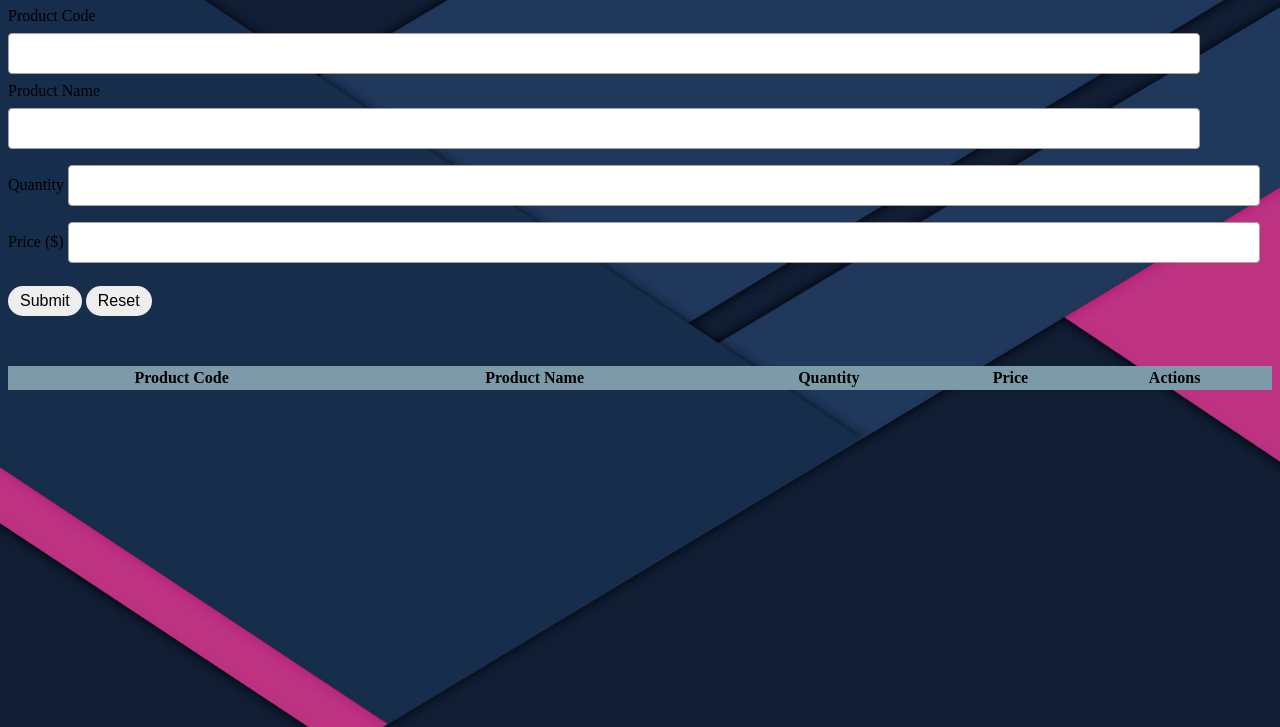
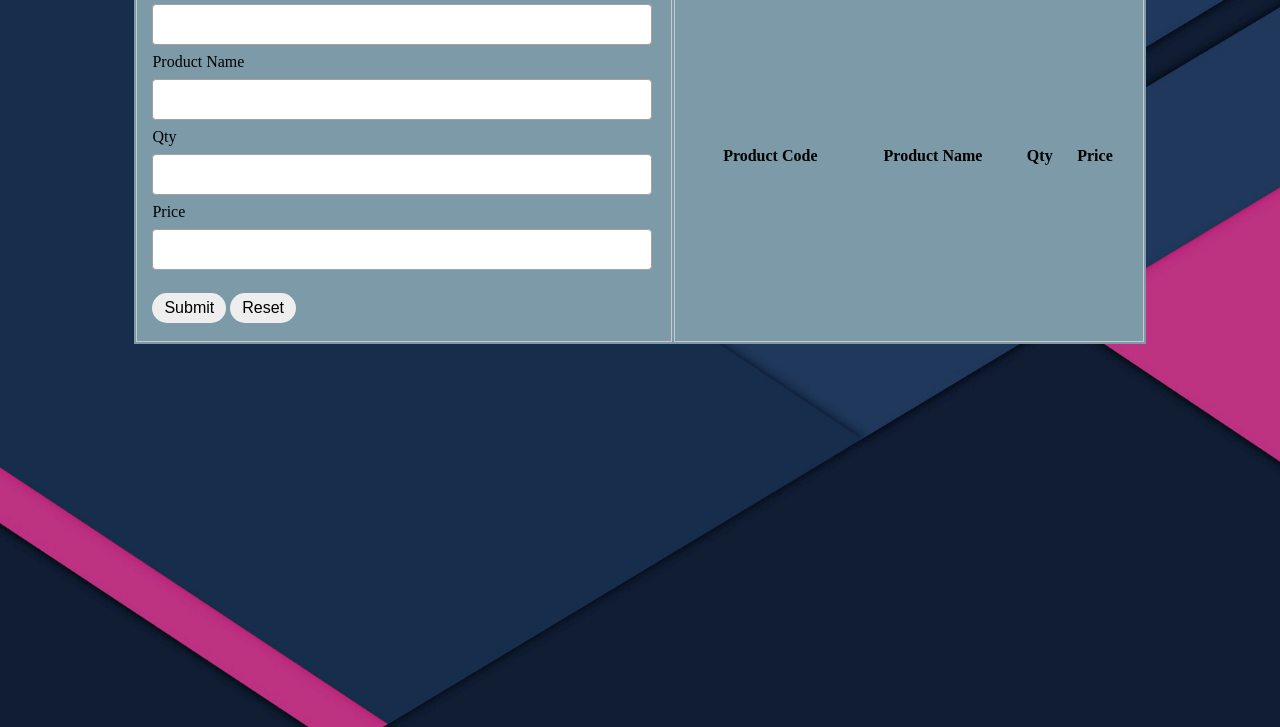
Before and after one commit to BURGERDONALS/projekt-CRUD-EnesTalha-Kayhan, a plain HTML site: page front/index.html in a window 1280 px wide. Shown: the part 73-800 px from the top of the page. Drawn offline with Linux system fonts and the light colour scheme; no server answers.

Commit message:
Update index.html

```diff
--- a/front/index.html
+++ b/front/index.html
@@ -3,57 +3,56 @@
 <head>
     <meta charset="UTF-8">
     <meta name="viewport" content="width=device-width, initial-scale=1.0">
-    <title>Stock Tracker - CRUD Operation</title>
+    <title>Stock Tracker</title>
     <link type="text/css" rel="stylesheet" href="style.css">
 </head>
+
 <body>
-    <div class="container">
-        <h1>Stock Tracker</h1>
-
-        <div class="form-container">
-            <form id="productForm" autocomplete="off">
-                <div class="form-group">
+    <table>
+        <tr>
+            <td>
+                <form autocomplete="off" onsubmit="onFormSubmit()">
+                    <div>
                         <label for="productCode">Product Code</label>
-                    <input type="text" name="productCode" id="productCode" required>
+                        <input type="text" name="productCode" id="productCode">
                     </div>
-                <div class="form-group">
+                    <div>
                         <label for="product">Product Name</label>
-                    <input type="text" name="product" id="product" required>
+                        <input type="text" name="product" id="product">
                     </div>
-                <div class="form-group">
-                    <label for="qty">Quantity</label>
-                    <input type="number" name="qty" id="qty" required min="1">
+                    <div>
+                        <label for="qty">Qty</label>
+                        <input type="number" name="qty" id="qty">
                     </div>
-                <div class="form-group">
-                    <label for="perPrice">Price ($)</label>
-                    <input type="number" name="perPrice" id="perPrice" required min="0.01" step="0.01">
+                    <div>
+                        <label for="perPrice">Price</label>
+                        <input type="number" name="perPrice" id="perPrice">
                     </div>
 
-                <div class="form-actions">
-                    <button type="submit" id="submitBtn">Submit</button>
-                    <button type="button" id="resetBtn">Reset</button>
+                    <div class="form_action--button">
+                        <input type="submit" value="Submit">
+                        <input type="reset" value="Reset">
                     </div>
                 </form>
-        </div>
 
-        <div class="table-container">
+                <td>
                     <table class="list" id="storeList">
                         <thead>
                             <tr>
                                 <th>Product Code</th>
                                 <th>Product Name</th>
-                        <th>Quantity</th>
+                                <th>Qty</th>
                                 <th>Price</th>
-                        <th>Actions</th>
                             </tr>
                         </thead>
                         <tbody>
-                    <!-- Products will be loaded here -->
+
                         </tbody>
                     </table>
-        </div>
-    </div>
-
-    <script type="text/javascript" src="script.js"></script>
+                </td>
+            </td>
+        </tr>
+    </table>
+    <script type="text/javascript" src="./script.js"></script>
 </body>
 </html>
```
Lines whose indentation alone changed are shown as unchanged.
